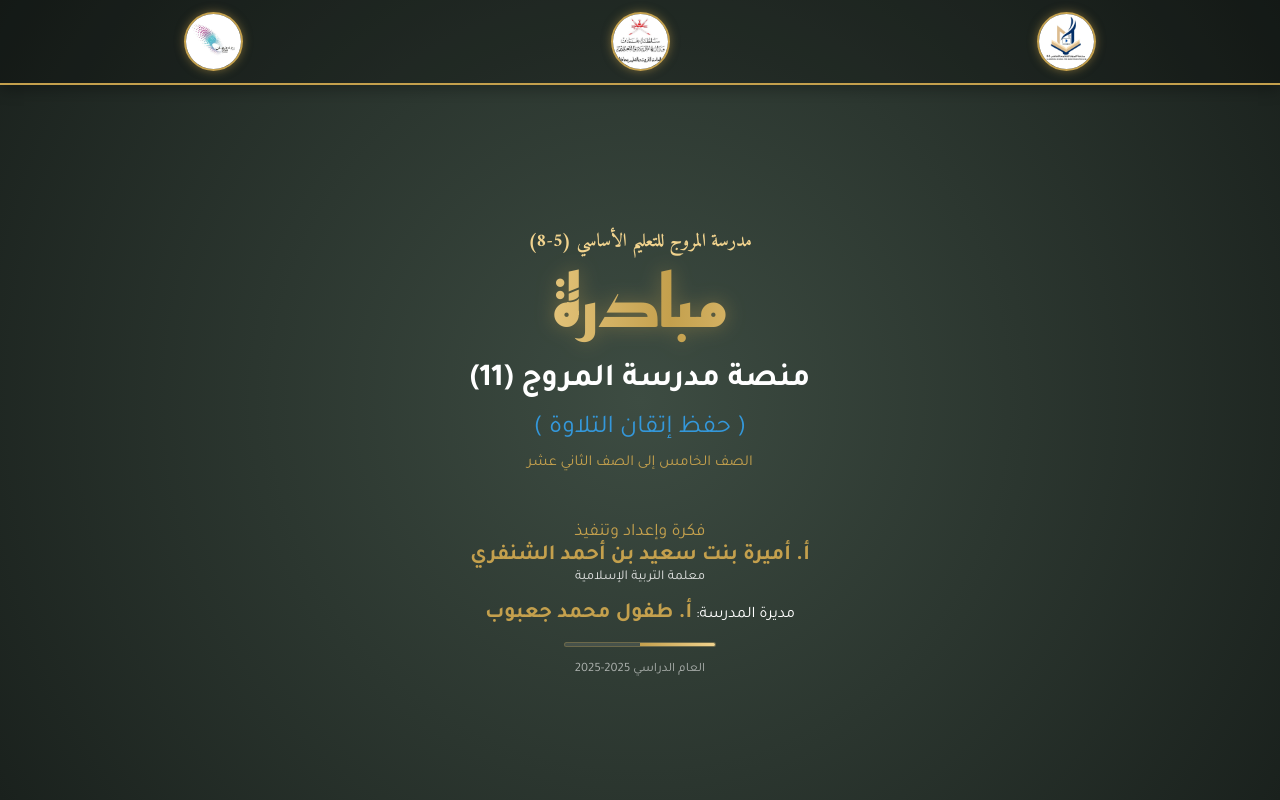
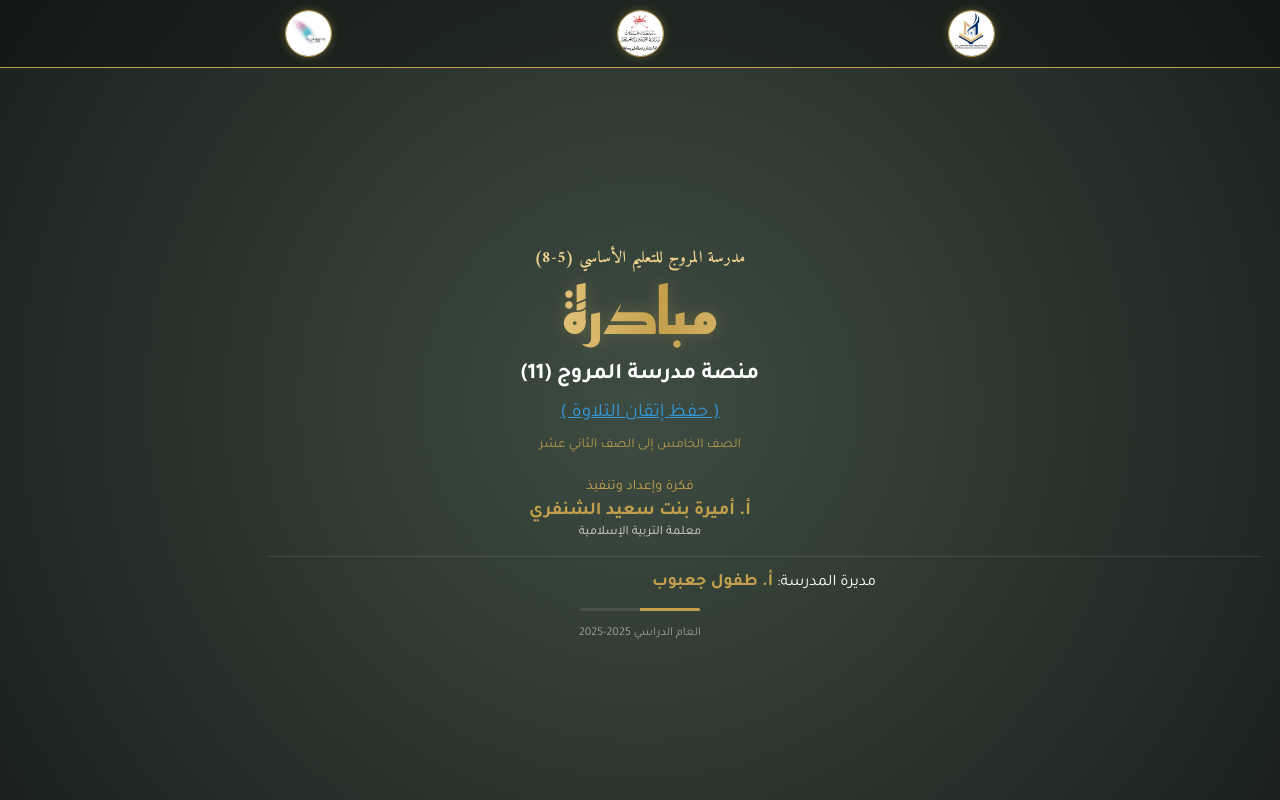
Before and after one commit to faissaltunisia/morouj-school-koran, a plain HTML site: page splach.html in a window 1280 px wide. Drawn offline with Linux system fonts and the light colour scheme.

Commit message:
Update splach.html

```diff
--- a/splach.html
+++ b/splach.html
@@ -3,124 +3,139 @@
 <head>
     <meta charset="UTF-8">
     <meta name="viewport" content="width=device-width, initial-scale=1.0">
-    <title>منصة مدرسة المروج - صفحة الترحيب</title>
+    <title>منصة مدرسة المروج - نسخة الهاتف</title>
     <link href="https://fonts.googleapis.com/css2?family=Amiri:wght@700&family=Tajawal:wght@400;500;700&family=Reem+Kufi:wght@700&display=swap" rel="stylesheet">
     <style>
         :root {
-            --bg-dark: #1e2621;
             --accent-gold: #c4a04d;
             --light-gold: #f1d38e;
             --white: #ffffff;
         }
 
         body, html {
-            margin: 0; padding: 0; width: 100%; height: 100vh;
+            margin: 0; padding: 0; width: 100%; height: 100dvh; /* dvh لضمان الطول الصحيح على هواتف آيفون وأندرويد */
             background: radial-gradient(circle at center, #3d4c42 0%, #1a211d 100%);
             font-family: 'Tajawal', sans-serif; color: var(--white); overflow: hidden;
-            display: flex; flex-direction: column; /* ترتيب عمودي للجسم */
+            display: flex; flex-direction: column;
         }
 
-        /* الشريط العلوي ثابت في الأعلى */
+        /* شريط علوي أنيق ومدمج للهاتف */
         .top-banner {
-            display: flex; justify-content: space-around; align-items: center;
-            background: rgba(0, 0, 0, 0.25);
-            padding: 12px 0;
-            border-bottom: 2px solid var(--accent-gold);
+            display: flex; justify-content: space-evenly; align-items: center;
+            background: rgba(0, 0, 0, 0.3);
+            padding: 10px 0;
+            border-bottom: 1.5px solid var(--accent-gold);
             width: 100%;
-            box-shadow: 0 4px 15px rgba(0,0,0,0.3);
             z-index: 10;
         }
 
         .top-banner img {
-            width: 55px; height: 55px;
+            width: 45px; height: 45px; /* حجم أصغر قليلاً للهاتف */
             object-fit: cover;
             border-radius: 50%;
-            border: 2px solid var(--accent-gold);
-            box-shadow: 0 0 10px rgba(196, 160, 77, 0.5);
+            border: 1.5px solid var(--accent-gold);
+            box-shadow: 0 0 8px rgba(196, 160, 77, 0.4);
         }
 
-        /* الحاوية المركزية التي تضمن نفس المسافة من الأعلى والأسفل */
+        /* الحاوية المركزية - توزيع احترافي للهاتف */
         .centered-content {
-            flex-grow: 1; /* تأخذ كل المساحة المتبقية */
+            flex-grow: 1;
             display: flex;
             flex-direction: column;
             justify-content: center; /* تمركز عمودي دقيق */
             align-items: center;
             text-align: center;
-            padding: 20px;
+            padding: 0 20px; /* هوامش جانبية للهاتف */
             box-sizing: border-box;
             animation: fadeIn 1.2s ease-out;
         }
 
         .school-name {
             font-family: 'Amiri', serif;
-            font-size: 1.15rem;
+            font-size: 1rem; /* حجم ناعم للهاتف */
             color: var(--light-gold);
-            margin-bottom: -10px;
+            margin-bottom: -8px;
+            letter-spacing: 0.5px;
         }
 
         .initiative-highlight {
             font-family: 'Reem Kufi', sans-serif;
-            font-size: clamp(3.5rem, 12vw, 4.5rem);
+            font-size: clamp(3rem, 15vw, 4rem); /* حجم مرن جداً */
             font-weight: 700;
             background: linear-gradient(to right, #c4a04d 0%, #f1d38e 50%, #c4a04d 100%);
             background-size: 200% auto;
             -webkit-background-clip: text;
             -webkit-text-fill-color: transparent;
             animation: shine 3s linear infinite;
-            filter: drop-shadow(0 0 10px rgba(196, 160, 77, 0.4));
+            filter: drop-shadow(0 0 8px rgba(196, 160, 77, 0.3));
             margin: 0;
         }
 
         @keyframes shine { to { background-position: 200% center; } }
 
         .platform-title {
-            font-size: clamp(1.4rem, 6vw, 2rem);
+            font-size: 1.4rem;
             font-weight: 700;
-            margin: 5px 0;
+            margin: 2px 0;
+            line-height: 1.2;
         }
 
         .quran-verse {
             color: #3498db;
-            font-size: clamp(1.2rem, 5vw, 1.6rem);
-            margin: 10px 0;
+            font-size: 1.2rem;
+            margin: 12px 0;
             display: block;
+            text-decoration: underline;
         }
 
         .credits-section {
-            margin-top: 30px; /* مسافة بسيطة قبل الأسماء */
+            margin-top: 25px; /* فصل بصري مريح */
+            width: 100%;
+        }
+
+        .credits-label {
+            color: var(--accent-gold);
+            font-size: 0.9rem;
+            margin-bottom: 4px;
+            display: block;
         }
 
         .gold-name {
             color: var(--accent-gold);
             font-weight: bold;
-            font-size: clamp(1.1rem, 4vw, 1.35rem);
+            font-size: 1.15rem;
+        }
+
+        .principal-box {
+            margin-top: 15px;
+            padding-top: 15px;
+            border-top: 1px solid rgba(255,255,255,0.1);
+            width: 80%;
         }
 
         .loader-bar {
-            width: 150px; height: 3px;
+            width: 120px; height: 3px;
             background: rgba(255,255,255,0.1);
             margin: 15px auto; border-radius: 5px; overflow: hidden;
-            border: 0.5px solid rgba(196, 160, 77, 0.3);
         }
 
         .loader-fill {
             width: 0%; height: 100%;
-            background: linear-gradient(90deg, var(--accent-gold), var(--light-gold));
+            background: var(--accent-gold);
             animation: loading 10s linear forwards;
         }
 
         @keyframes loading { to { width: 100%; } }
-        @keyframes fadeIn { from { opacity: 0; transform: translateY(15px); } to { opacity: 1; transform: translateY(0); } }
+        @keyframes fadeIn { from { opacity: 0; transform: translateY(10px); } to { opacity: 1; transform: translateY(0); } }
 
     </style>
 </head>
 <body>
 
     <div class="top-banner">
-        <img src="https://raw.githubusercontent.com/faissaltunisia/morouj-school-koran/main/school.jpeg" alt="Ministry">
-        <img src="https://raw.githubusercontent.com/faissaltunisia/morouj-school-koran/main/logo.jpg" alt="Logo">
-        <img src="https://raw.githubusercontent.com/faissaltunisia/morouj-school-koran/main/oman.jpg" alt="Oman">
+        <img src="https://raw.githubusercontent.com/faissaltunisia/morouj-school-koran/main/school.jpeg" alt="Logo 1">
+        <img src="https://raw.githubusercontent.com/faissaltunisia/morouj-school-koran/main/logo.jpg" alt="Logo 2">
+        <img src="https://raw.githubusercontent.com/faissaltunisia/morouj-school-koran/main/oman.jpg" alt="Logo 3">
     </div>
 
     <div class="centered-content">
@@ -128,18 +143,20 @@
         <h1 class="initiative-highlight">مبادرة</h1>
         <div class="platform-title">منصة مدرسة المروج (11)</div>
         <span class="quran-verse">( حفظ إتقان التلاوة )</span>
-        <div style="color: var(--accent-gold); font-size: 0.95rem; margin-bottom: 20px;">الصف الخامس إلى الصف الثاني عشر</div>
+        <div style="color: var(--accent-gold); font-size: 0.85rem; opacity: 0.9;">الصف الخامس إلى الصف الثاني عشر</div>
 
         <div class="credits-section">
-            <div style="color: var(--accent-gold); font-size: 1.1rem;">فكرة وإعداد وتنفيذ</div>
-            <div class="gold-name">أ. أميرة بنت سعيد بن أحمد الشنفري</div>
-            <div style="font-size: 0.85rem; opacity: 0.85; margin-bottom: 15px;">معلمة التربية الإسلامية</div>
+            <span class="credits-label">فكرة وإعداد وتنفيذ</span>
+            <div class="gold-name">أ. أميرة بنت سعيد الشنفري</div>
+            <div style="font-size: 0.8rem; opacity: 0.8; margin-top: 2px;">معلمة التربية الإسلامية</div>
 
-            <div style="font-size: 1rem;">مديرة المدرسة: <span class="gold-name">أ. طفول محمد جعبوب</span></div>
+            <div class="principal-box">
+                <div style="font-size: 1rem;">مديرة المدرسة: <span class="gold-name" style="font-size: 1.1rem;">أ. طفول جعبوب</span></div>
+            </div>
         </div>
 
         <div class="loader-bar"><div class="loader-fill"></div></div>
-        <div style="font-size: 0.8rem; opacity: 0.6;">العام الدراسي 2025-2025</div>
+        <div style="font-size: 0.75rem; opacity: 0.5;">العام الدراسي 2025-2025</div>
     </div>
 
     <script>
```
